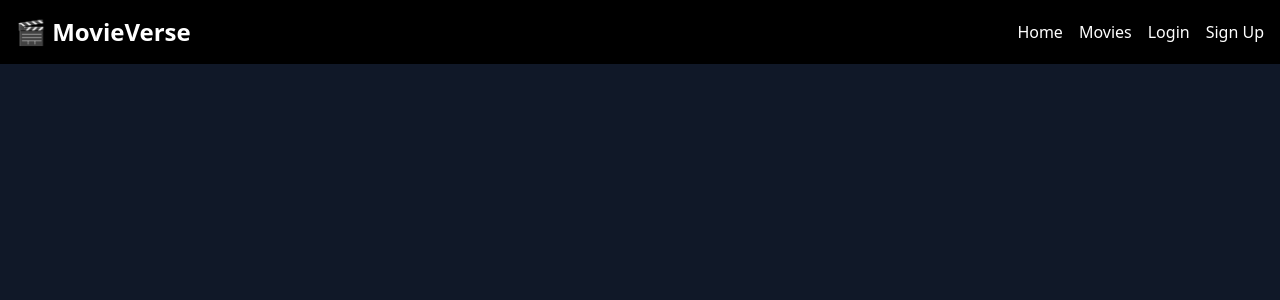
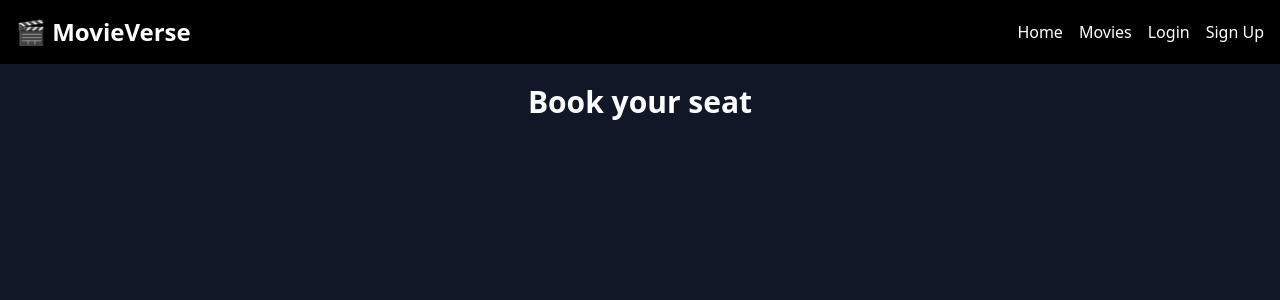
Before and after one commit to vidakpop/movie-booking-, a React (Vite) app: page /bookings/1 in a window 1280 px wide. Shown: the top 300 px of the page. Built offline with nearby package versions, Linux system fonts and the light colour scheme; no server answers.

Commit message:
Enhance Booking component header styling and add comment for cinema selection

```diff
--- a/src/pages/Booking.jsx
+++ b/src/pages/Booking.jsx
@@ -53,9 +53,10 @@ const Booking = () => {
 
   return (
     <div className='min-h-screen bg-gray-900 text-white flex flex-col items-center p-6'>
-       <h1>
+       <h1 className='text-3xl font-bold mb-6 p-15'>
         Book your seat
        </h1>
+       {/*Cinema Selection */}
     </div>
   )
 }
```
